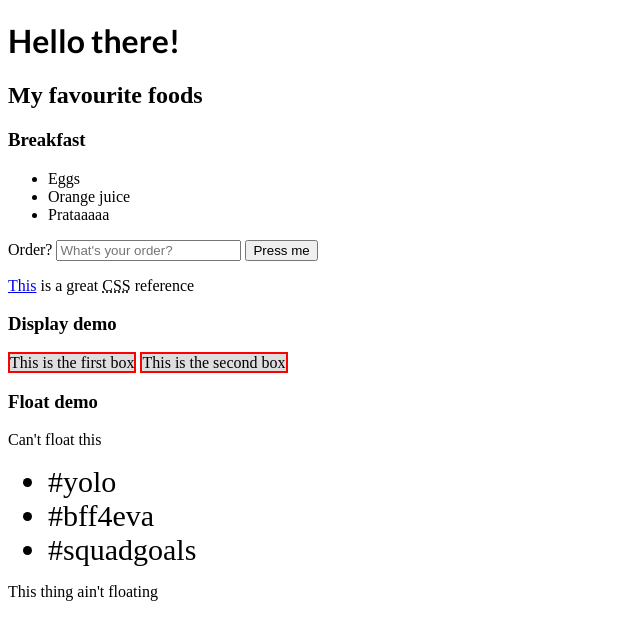
After one commit to ruiwen/lesson-flask, a Flask app: page /styling/ in a window 1280 px wide. The commit adds this page. Shown: the top 640 px of the page, without its empty margins (0-640 px from the left). Run offline with Flask 2, Linux system fonts and the light colour scheme; some libraries are stand-ins or nearby versions.

Commit message:
Add styling demo

```diff
--- a/code/app.py
+++ b/code/app.py
@@ -93,6 +93,14 @@ def interactive():
 
         return json.dumps({"params": params, "meta": meta, "headers": headers}, indent=2)
 
+@app.route('/styling/', methods=['GET'])
+def styling():
+    return render_template('styling.html')
+
+@app.route('/styling/material/', methods=['GET'])
+def styling_material():
+    return render_template('styling-material.html')
+
 
 if __name__ == '__main__':
     app.run(host='0.0.0.0', port=5000, use_reloader=True, use_debugger=app.config['DEBUG'])
--- a/code/static/css/style.css
+++ b/code/static/css/style.css
@@ -2,3 +2,37 @@
 h1 {
   font-family: Lato, sans-serif;
 }
+
+#demo div {
+    border: 2px solid red;
+    background-color: #dedede;
+    display: inline; /* inline-block */ /* block */
+    width: 200px;
+}
+
+#demo div:nth-child(2) {
+/*     padding: 10px; */
+}
+
+#demo div:last-child {
+/*     background-color: red;
+    opacity: 0.5; */
+}
+
+
+#float ul {
+/*     background-color: #ffddee; */
+    padding: 0px 15px 0px 40px;
+}
+
+#float ul li {
+/*     background-color: rgba(34, 102, 136, 0.5); */
+/*     color: white; */
+    font-size: 30px;
+/*     padding: 5px; */
+/*     display: block; */
+/*     display: inline;  */
+/*     display: inline-block; */
+/*     float: left; */
+/*     float: right; */
+}
--- a/code/static/js/main.js
+++ b/code/static/js/main.js
@@ -12,10 +12,8 @@ $(document).ready(function() {
     // at the point this script is loaded
     $('form').submit(function (evt) {
         evt.preventDefault();
-
-//         alert("submitted!");
-
-//         return false;
+        alert("submitted!");
+        return false;
 
         // http://api.jquery.com/jQuery.ajax/
         $('#results pre').text('');
--- /dev/null
+++ b/code/templates/styling.html
@@ -0,0 +1,55 @@
+{% extends 'base.html' %}
+
+{% block css %}
+<style>
+/* https://developer.mozilla.org/en-US/docs/Web/CSS/Reference */
+
+</style>
+{% endblock css %}
+
+{% block content %}
+<h1>Hello there!</h1>
+
+<section id="food">
+    <header>
+        <h2>My favourite foods</h2>
+    </header>
+
+    <div>
+        <h3>Breakfast</h3>
+
+        <ul class="breakfast foods">
+            <li>Eggs</li>
+            <li>Orange juice</li>
+            <li>Prataaaaa</li>
+        </ul>
+
+        <label for="order">Order?</label>
+        <input type='text' placeholder="What's your order?">
+
+        <button>Press me</button>
+
+    </div>
+</section>
+
+<section id="info">
+    <p><a href="https://developer.mozilla.org/en-US/docs/Web/CSS/Reference">This</a> is a great <abbr title="Cascading Style Sheets">CSS</abbr> reference</p>
+</section>
+
+<section id="demo">
+    <h3>Display demo</h3>
+    <div>This is the first box</div>
+    <div>This is the second box</div>
+</section>
+
+<section id="float">
+    <h3>Float demo</h3>
+    <p>Can't float this</p>
+    <ul>
+        <li>#yolo</li>
+        <li>#bff4eva</li>
+        <li>#squadgoals</li>
+    </ul>
+    <p>This thing ain't floating</p>
+</section>
+{% endblock content %}
```
Also changed, not shown: code/templates/base-material.html (added, +25 -0 lines), code/templates/interactive_form.html (+6 -1 lines), code/templates/styling-material.html (added, +69 -0 lines).
